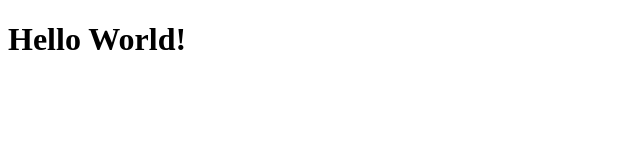
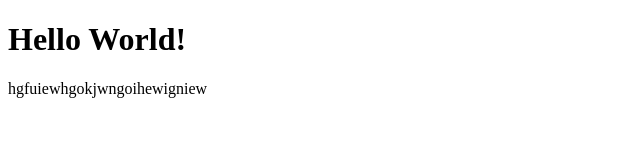
Before and after one commit to zacharyschroder/htmlandcsschallenge, a plain HTML site: page index.html in a window 1280 px wide. Shown: the whole page, without its empty margins (0-640 px from the left). Drawn offline with Linux system fonts and the light colour scheme.

Commit message:
Adds content section

```diff
--- a/index.html
+++ b/index.html
@@ -9,5 +9,6 @@
 
     <body>
         <h1>Hello World!</h1>
+        <div>hgfuiewhgokjwngoihewigniew</div>
     </body>
 </html>
```
